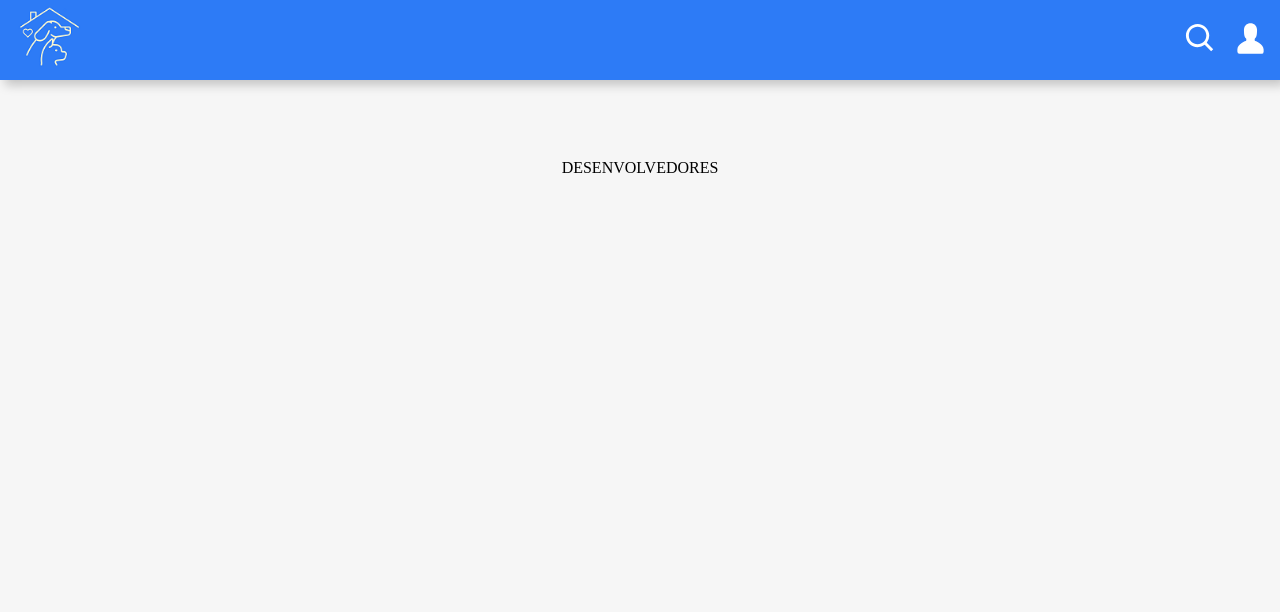
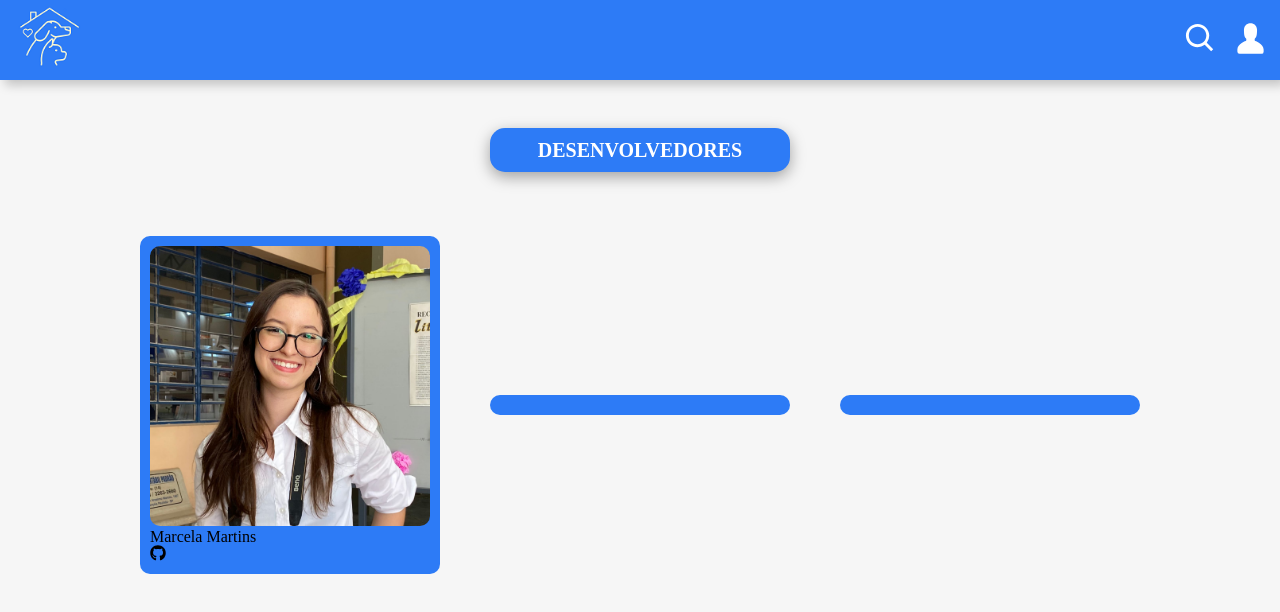
Before and after one commit to dudagiglioli/adotalp--web, a React (Create React App) app: page /desenvolvedores in a window 1280 px wide. Shown: the top 612 px of the page. Built offline with nearby package versions, Linux system fonts and the light colour scheme.

Commit message:
Save with new cards in Desenvolvedor

```diff
--- a/src/pages/Desenvolvedores/Desenvolvedores.module.scss
+++ b/src/pages/Desenvolvedores/Desenvolvedores.module.scss
@@ -1,11 +1,50 @@
 .back{
     display: flex;
     justify-content: center;
+    align-items: center;
     flex-direction: column;
-    padding: 5rem 10%;
+    padding: 3rem 10%;
 }
 .titleBox{
     display: flex;
     justify-content: center;
     align-items: center;
+    padding: 0.75rem 2rem;
+    background-color: #2d7bf6;
+    width: 300px;
+    box-shadow: rgba(0, 0, 0, 0.35) 0px 5px 15px;
+    border-radius: 15px;
+
+    &__title{
+        color: white;
+        font-family: 'Zeyada', cursive;
+        font-weight: 600;
+        font-size: 20px;
+    }
 }
+.cardBox{
+    display: flex;
+    justify-content: space-between;
+    padding: 4rem 0rem;
+    gap: 50px;
+    flex-wrap: wrap;
+    align-items: center;
+}
+.card{
+    width: 300px;
+    background-color: #2d7bf6;
+    padding: 10px 10px;
+    border-radius: 10px;
+}
+.cardImg{
+    height: 50%;
+    display: flex;
+    justify-content: flex-start;
+    align-items: center;
+    border-radius: 10px;
+    &__img{
+        height: 100%;
+        width: 100%;
+        border-radius: 10px;
+    }
+}
--- a/src/pages/Desenvolvedores/desenvolvedores.tsx
+++ b/src/pages/Desenvolvedores/desenvolvedores.tsx
@@ -1,14 +1,48 @@
 import Toolbar from "../../components/Toolbar/toolbar";
 import styles from "./Desenvolvedores.module.scss";
+import Marcela from "../../assets/desenvolvedores/Marcela.png";
+import { FaGithub } from "react-icons/fa";
 
 export default function Desenvolvedores() {
-    return(
+    return (
         <body>
-            <Toolbar/>
+            <Toolbar />
             <div className={styles.back}>
+
                 <div className={styles.titleBox}>
                     <h1 className={styles.titleBox__title}> DESENVOLVEDORES </h1>
                 </div>
+
+                <div className={styles.cardBox}>
+
+                    <div className={styles.card}>
+                        <div className={styles.cardimg}>
+                            <img src={Marcela} alt="Desenvolvedor" className={styles.cardImg__img} />
+                        </div>
+
+                        <div className={styles.cardText}>
+                            <div className={styles.cardStart}>
+                                <h1 className={styles.cardStart__text}>Marcela Martins</h1>
+                            </div>
+                            <div className={styles.cardEnd}>
+                                <FaGithub/>
+                            </div>
+                        </div>
+                    </div>
+                    {/* Fim do card - 1 */}
+
+                    <div className={styles.card}>
+
+                    </div>
+                    {/* Fim do card - 2 */}
+
+                    <div className={styles.card}>
+
+                    </div>
+                    {/* Fim do card - 3 */}
+
+                </div>
+                {/* Fim do cardBox */}
 
             </div>
         </body>
```
Also changed, not shown: src/assets/desenvolvedores/Marcela.png (added).
